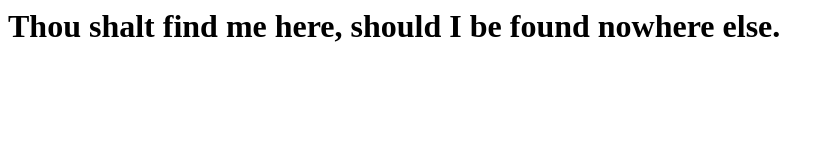
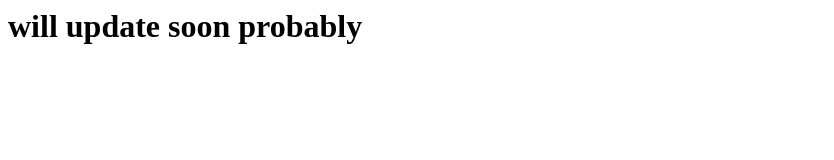
Before and after one commit to sagrchy/sagrchy.github.io, a plain HTML site: page index.html in a window 1280 px wide. Shown: the whole page, without its empty margins (0-834 px from the left). Drawn offline with Linux system fonts and the light colour scheme.

Commit message:
Update index.html

```diff
--- a/index.html
+++ b/index.html
@@ -1 +1 @@
-<h1>Thou shalt find me here, should I be found nowhere else.</h1>
+<h1>will update soon probably</h1>
```
